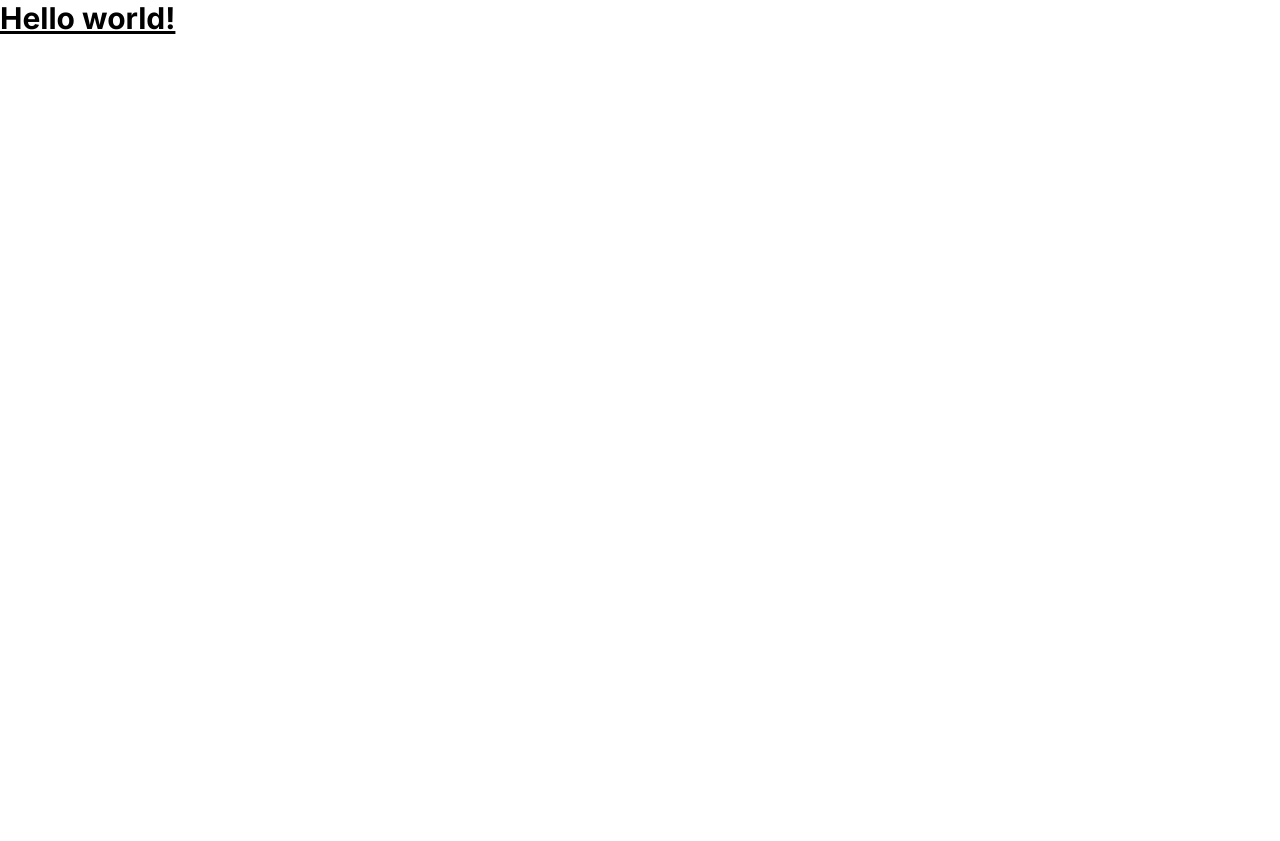
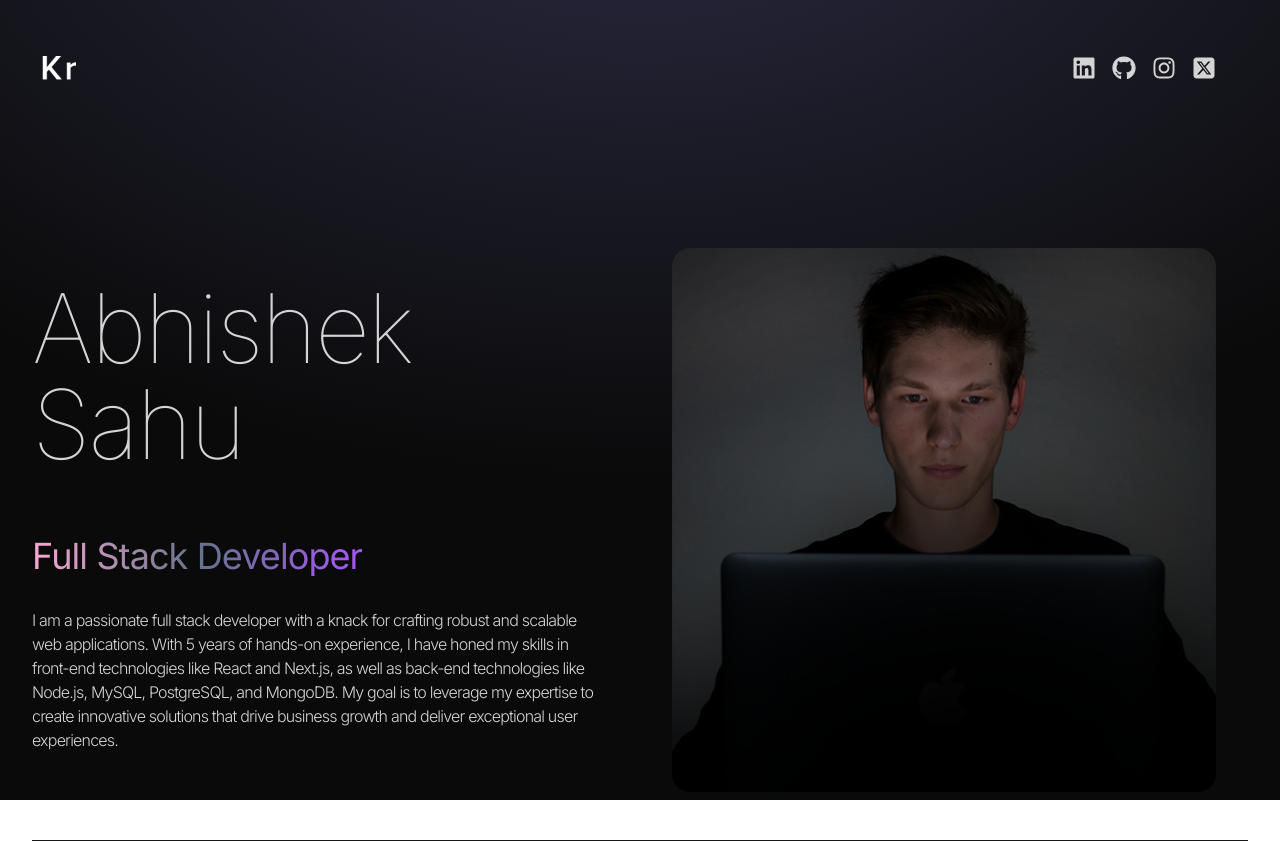
Before and after one commit to abhisheksahu504/Portfolio-Project, a React (Vite) app: page / in a window 1280 px wide. Before the commit the page ends 800 px from the top, so only its background shows below. Built offline with nearby package versions, Linux system fonts and the light colour scheme.

Commit message:
hero section is completed

```diff
--- a/src/App.jsx
+++ b/src/App.jsx
@@ -1,9 +1,16 @@
 import React from "react";
+import Navbar from "./components/Navbar";
+import Hero from "./components/Hero";
 
 const App = () => {
   return (
-    <div>
-      <h1 className="text-3xl font-bold underline">Hello world!</h1>
+    <div className="overflow-x-hidden text-neutral-300 antialiased selection:bg-cyan-300 selection:text-cyan-900">
+      <div className="fixed top-0 -z-10 h-full w-full"></div>
+      <div className="absolute top-0 z-[-2] h-screen w-screen bg-neutral-950 bg-[radial-gradient(ellipse_80%_80%_at_50%_-20%,rgba(120,119,198,0.3),rgba(255,255,255,0))]"></div>
+      <div className="container mx-auto px-8">
+        <Navbar />
+        <Hero />
+      </div>
     </div>
   );
 };
--- /dev/null
+++ b/src/components/Hero.jsx
@@ -0,0 +1,31 @@
+import { HERO_CONTENT } from "../constants";
+import profilePic from "../assets/kevinRushProfile.png";
+
+const Hero = () => {
+  return (
+    <div className="border-b border-neutral-900 pb-4 lg:mb-35">
+      <div className="flex flex-wrap">
+        <div className="w-full lg:w-1/2">
+          <div className="flex flex-col items-center lg:items-start">
+            <h1 className="pb-16 text-6xl font-thin tracking-tight lg:mt-16 lg:text-8xl">
+              Abhishek Sahu
+            </h1>
+            <span className="bg-gradient-to-r from-pink-300 via-slate-500 to-purple-500 bg-clip-text text-4xl tracking-tight text-transparent">
+              Full Stack Developer
+            </span>
+            <p className="my-2 max-w-xl py-6 font-light tracking-tighter">
+              {HERO_CONTENT}
+            </p>
+          </div>
+        </div>
+        <div className="w-full lg:w-1/2 lg:p-8">
+          <div className="flex justify-center">
+            <img src={profilePic} alt="profile picture" />
+          </div>
+        </div>
+      </div>
+    </div>
+  );
+};
+
+export default Hero;
--- a/src/components/Navbar.jsx
+++ b/src/components/Navbar.jsx
@@ -1,5 +1,22 @@
+import logo from "../assets/kevinRushLogo.png";
+import { FaLinkedin } from "react-icons/fa";
+import { FaGithub } from "react-icons/fa";
+import { FaSquareXTwitter } from "react-icons/fa6";
+import { FaInstagram } from "react-icons/fa";
 const Navbar = () => {
-  return <div>Navbar</div>;
+  return (
+    <nav className="mb-20 flex items-center justify-between py-6">
+      <div className="flex flex-shrink-0 items-center">
+        <img className="mx-2 w-10" src={logo} alt="logo" />
+      </div>
+      <div className="m-8 flex items-center justify-center gap-4 text-2xl">
+        <FaLinkedin />
+        <FaGithub />
+        <FaInstagram />
+        <FaSquareXTwitter />
+      </div>
+    </nav>
+  );
 };
 
 export default Navbar;
```
